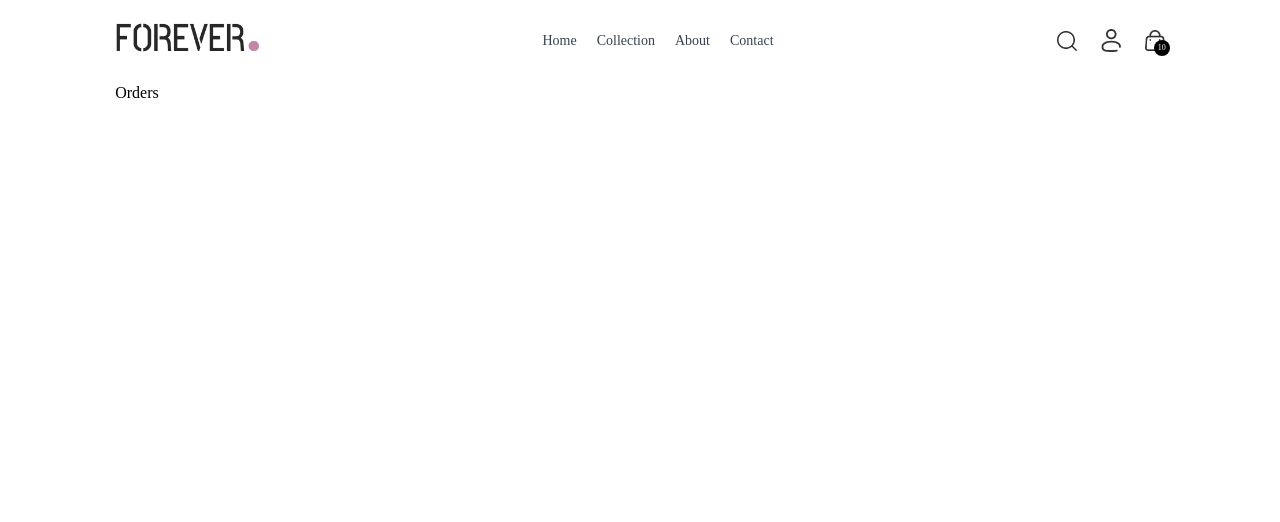
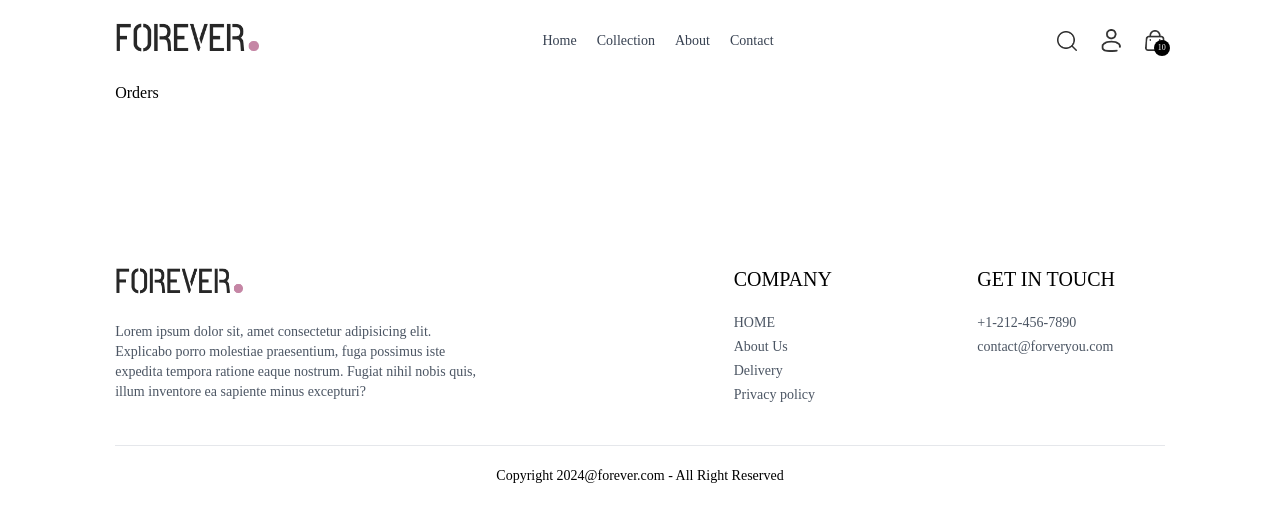
Before and after one commit to Huntercoding02/e-commerce, a React (Vite) app: page /orders in a window 1280 px wide. Shown: the top 522 px of the page. Built offline with nearby package versions, Linux system fonts and the light colour scheme.

Commit message:
fixing:col-bug

```diff
--- a/src/App.jsx
+++ b/src/App.jsx
@@ -11,6 +11,7 @@
 import Orders from './pages/Orders'
 import NavBar from './components/NavBar'
 import Footer from './components/Footer'
+import Collections from './pages/Collections'
 const App = () => {
   return (
     <div className=' px-4 sm:px-[5vw] md:px-[7vw] lg:px-[9vw]' >
@@ -26,7 +27,7 @@
       <Route path='/place-order' element={<PlaceOrder/>}/>
       <Route path='/orders' element={<Orders/>}/>
     </Routes>
-    <Footer/>
+     <Footer/>
 
     </div>
   )
--- a/src/components/Footer.jsx
+++ b/src/components/Footer.jsx
@@ -1,11 +1,67 @@
-import React from 'react'
-
-const footer = () => {
+import React from "react";
+import { assets } from "../assets/assets";
+const Footer = () => {
   return (
     <div>
-        <div className='flex flex-col sm:grid grid-cols-[3fr_1fe_1fr] gap-14 my-10 mt-40 text-sm'></div>
+      <div className="flex flex-col sm:grid grid-cols-[3fr_1fr_1fr] gap-14 my-10 mt-40 text-sm">
+
+        <div>
+          <img src={assets.logo} className="mb-5 w-32" alt="" />
+          <p className="w-full md:w-2/3 text-gray-600">
+            Lorem ipsum dolor sit, amet consectetur adipisicing elit. Explicabo porro molestiae praesentium, fuga possimus iste expedita tempora ratione eaque nostrum. Fugiat nihil nobis quis, illum inventore ea sapiente minus excepturi?
+          </p>
+        </div>
+        <div>
+          <p className="text-xl font-medium mb-5">COMPANY</p>
+          <ul className="flex flex-col gap-1 text-gray-600">
+          <li>HOME</li>
+             <li>About Us</li>
+            <li>Delivery</li>
+             <li>Privacy policy</li>
+          </ul>
+        </div>
+        <div>
+          <p className="text-xl font-medium mb-5">GET IN TOUCH</p>
+          <ul className="flex flex-col gap-1 text-gray-600">
+            <li>+1-212-456-7890</li>
+            <li>contact@forveryou.com</li>
+          </ul>
+        </div>
+
+      </div>
+      <div>
+          <hr />
+            <p className="py-5 text-sm text-center">Copyright 2024@forever.com - All Right Reserved</p>
+        </div>
     </div>
-  )
-}
+  );
+};
 
-export default footer
+export default Footer;
+
+// <div>
+//       <div className="flex flex-col sm:grid grid-cols-[3fr_1fe_1fr] gap-14 my-10 mt-40 text-sm">
+
+//         <div>
+//           <img src={assets.logo} alt="" className="mb-5 w-32" />
+//           <p className="w-full md:w-2/3 text-gray-600">
+//             Lorem ipsum, dolor sit amet consectetur adipisicing elit. Iure,
+//             saepe nulla. Accusamus exercitationem tempore totam nobis adipisci?
+//             Iusto dolorum eius consequuntur sequi quod blanditiis quam veniam,
+//             reprehenderit molestias at quae?
+//           </p>
+//         </div>
+
+//         <div>
+//           <p className="text-xl font-medium mb-5">COMPANY</p>
+//           <ul className="flex flex-col gap-1 text-gray-600">
+//             <li>HOME</li>
+//             <li>About Us</li>
+//             <li>Delivery</li>
+//             <li>Privacy policy</li>
+//           </ul>
+//         </div>
+
+//       </div>
+
+//     </div>
--- a/src/pages/Collection.jsx
+++ b/src/pages/Collection.jsx
@@ -2,7 +2,7 @@
 
 const Collection = () => {
   return (
-    <div>Collection</div>
+    <div>Collecfgfgfgfgftion</div>
   )
 }
 
--- /dev/null
+++ b/src/pages/Collections.jsx
@@ -0,0 +1,9 @@
+import React from 'react'
+
+const Collections = () => {
+  return (
+    <div>Collections</div>
+  )
+}
+
+export default Collections
--- a/src/pages/Contact.jsx
+++ b/src/pages/Contact.jsx
@@ -2,7 +2,7 @@
 
 const Contact = () => {
   return (
-    <div>contact</div>
+    <div>filter</div>
   )
 }
 
```
